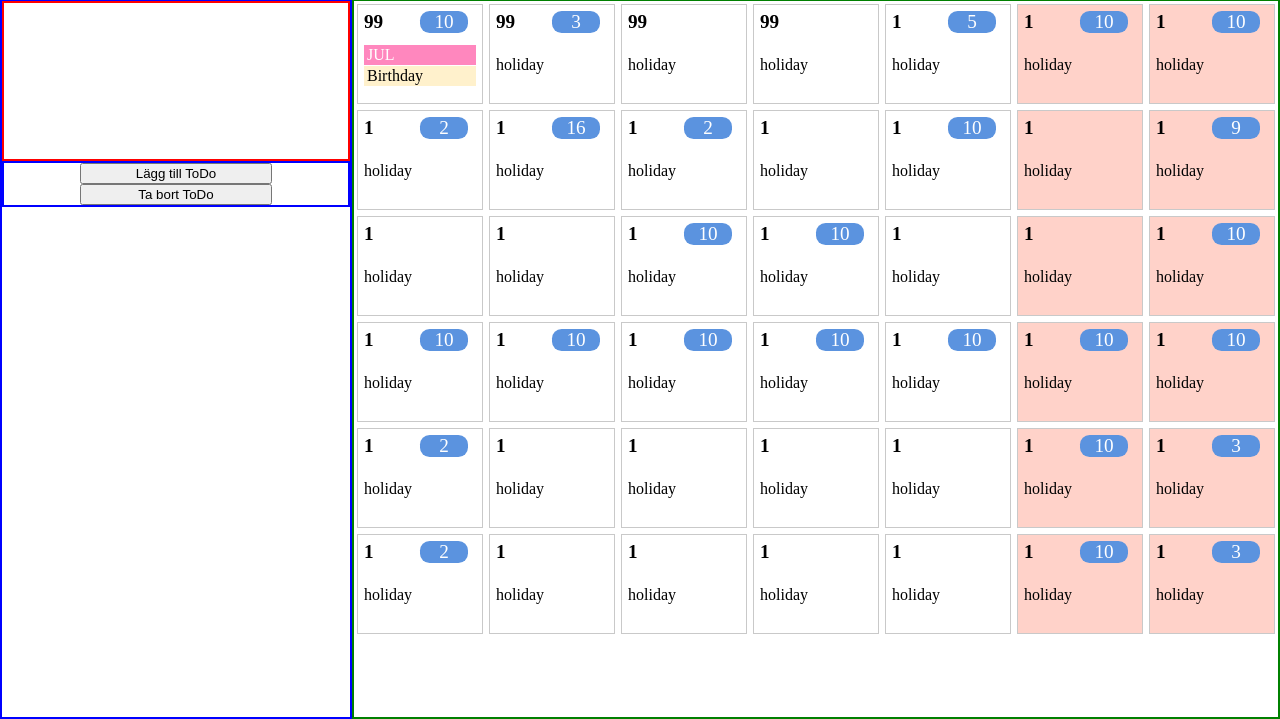
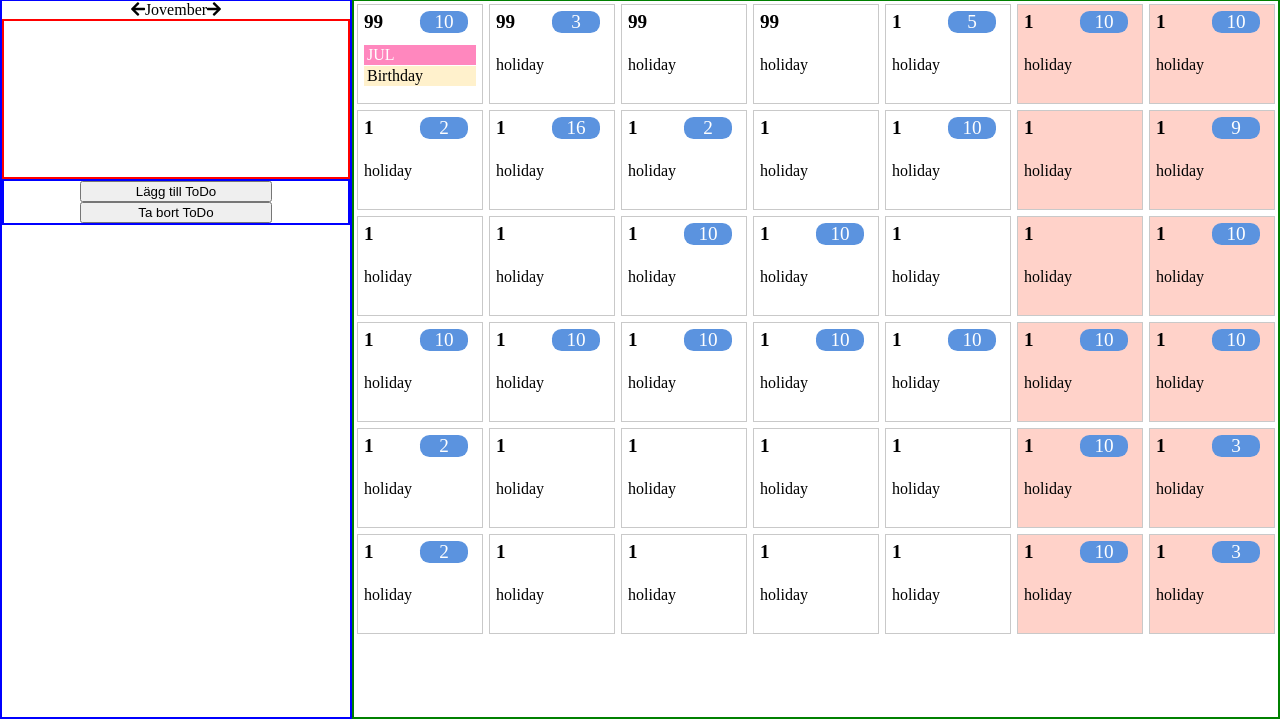
Before and after one commit to christofer41/Kalender, a plain HTML site: page index.html in a window 1280 px wide. Shown: the part 81-800 px from the top of the page. Drawn offline with Linux system fonts and the light colour scheme.

Commit message:
add calendar navigator to aside html, add font awesome(html head)

```diff
--- a/index.html
+++ b/index.html
@@ -12,6 +12,7 @@
     <script defer type="text/javascript" src="jquery-3.4.1.js"></script>
 
     <link rel="stylesheet" media="(min-width: 800px)" href="calender/calender.css">
+    <link rel="stylesheet" href="https://cdnjs.cloudflare.com/ajax/libs/font-awesome/5.11.2/css/all.min.css">
     <link rel="stylesheet" media="(min-width: 800px)" href="ToDo/ToDo.css">
 
 
@@ -58,6 +59,16 @@
             <div id="removePromptDiv"> <!--This is the remove text prompt-->
                 <h2>Are you sure that you would like to remove this?</h2>
                 <button class="textButton" id="removeTheTextButton">Enter</button>
+            </div>
+        </div>
+
+        <div id="calend-nav">
+            <div class="calend-nav-btn">
+                <i class="fas fa-arrow-left"></i>
+            </div>
+            <div id="calend-month-name">Jovember</div>
+            <div class="calend-nav-btn">
+                <i class="fas fa-arrow-right"></i>
             </div>
         </div>
 
```
